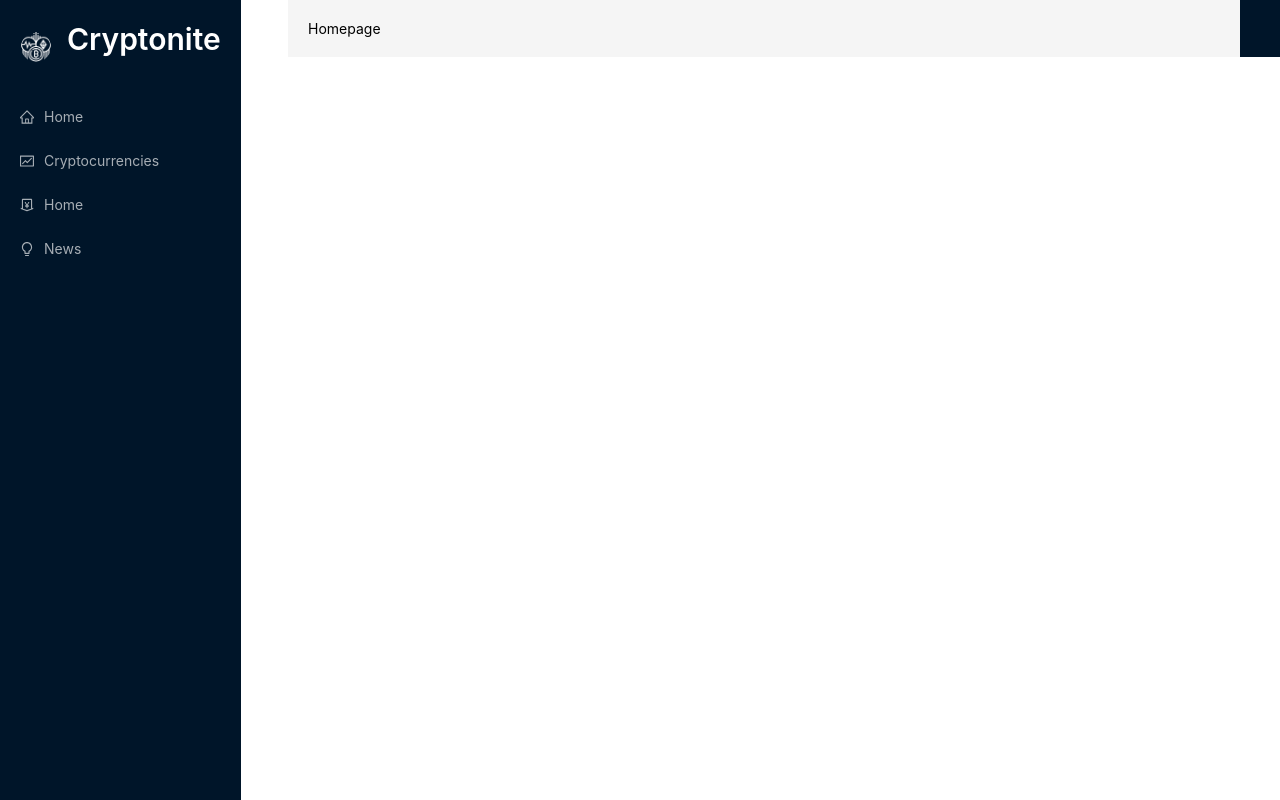
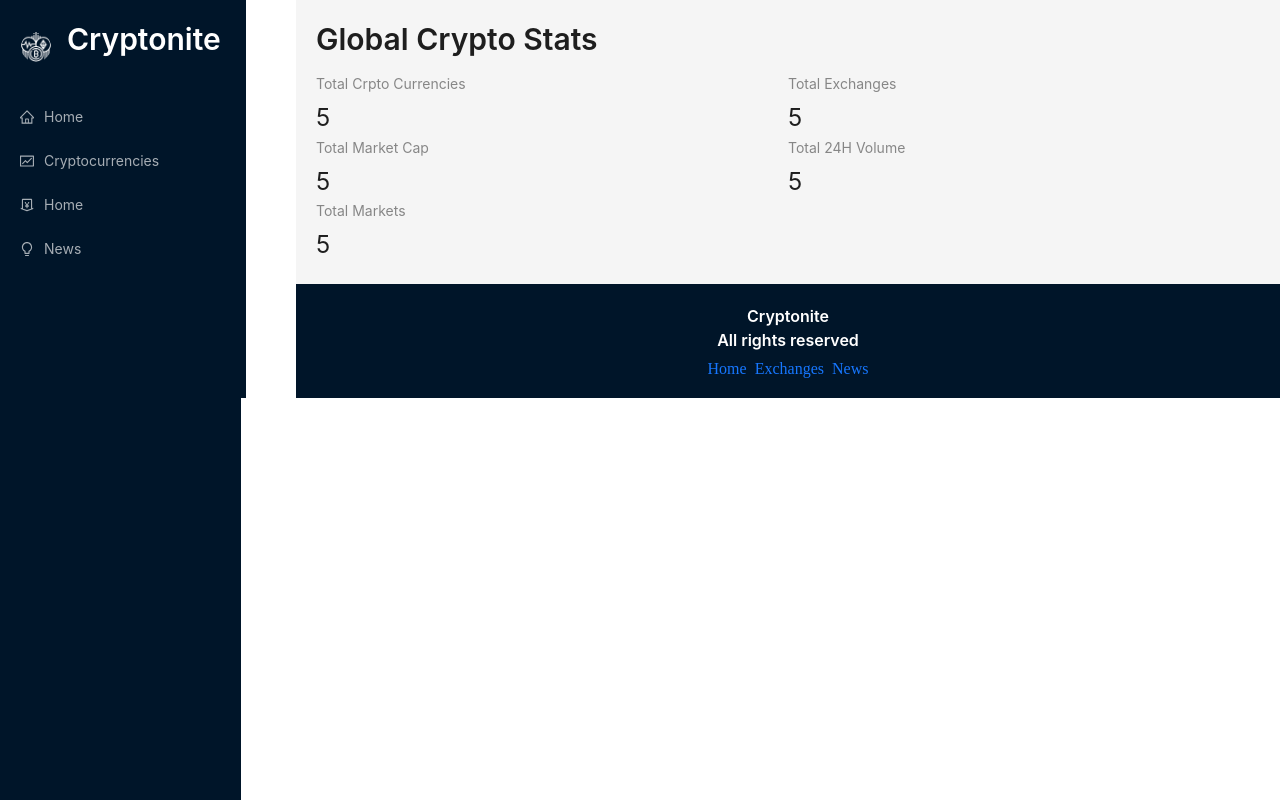
Before and after one commit to furkanevin/CryptoApp-Redux, a React (Create React App) app: page / in a window 1280 px wide. Built offline with nearby package versions, Linux system fonts and the light colour scheme.

Commit message:
redux update

```diff
--- a/src/App.js
+++ b/src/App.js
@@ -1,6 +1,6 @@
 import React from 'react';
 import { Routes, Route, Link } from 'react-router-dom';
-import { Layout, Typograghy, Space } from 'antd';
+import { Layout, Space, Typography } from 'antd';
 import {
   Navbar,
   Homepage,
@@ -29,8 +29,21 @@
             </Routes>
           </div>
         </Layout>
+        <div className="footer">
+          <Typography.Title
+            level={5}
+            style={{ color: 'white', textAlign: 'center' }}
+          >
+            Cryptonite <br />
+            All rights reserved
+          </Typography.Title>
+          <Space>
+            <Link to="/">Home</Link>
+            <Link to="/exchanges">Exchanges</Link>
+            <Link to="/news">News</Link>
+          </Space>
+        </div>
       </div>
-      <div className="footer"></div>
     </div>
   );
 };
--- /dev/null
+++ b/src/app/store.js
@@ -0,0 +1,5 @@
+const { configureStore } = require('@reduxjs/toolkit');
+
+export default configureStore({
+  reducer: {},
+});
--- a/src/index.js
+++ b/src/index.js
@@ -2,10 +2,14 @@
 import App from './App';
 import ReactDOM from 'react-dom';
 import { BrowserRouter } from 'react-router-dom';
+import { Provider } from 'react-redux';
+import store from './app/store';
 
 ReactDOM.render(
   <BrowserRouter>
-    <App />
+    <Provider store={store}>
+      <App />
+    </Provider>
   </BrowserRouter>,
   document.getElementById('root')
 );
--- a/src/pages/Homepage.jsx
+++ b/src/pages/Homepage.jsx
@@ -1,7 +1,33 @@
+import millify from 'millify';
 import React from 'react';
-
+import { Col, Row, Statistic, Typography } from 'antd';
+import { Link } from 'react-router-dom';
+const { Title } = Typography;
 const Homepage = () => {
-  return <div>Homepage</div>;
+  return (
+    <>
+      <Title level={2} className="heading">
+        Global Crypto Stats
+      </Title>
+      <Row>
+        <Col span={12}>
+          <Statistic title="Total Crpto Currencies" value={5} />
+        </Col>
+        <Col span={12}>
+          <Statistic title="Total Exchanges" value={5} />
+        </Col>
+        <Col span={12}>
+          <Statistic title="Total Market Cap" value={5} />
+        </Col>
+        <Col span={12}>
+          <Statistic title="Total 24H Volume" value={5} />
+        </Col>
+        <Col span={12}>
+          <Statistic title="Total Markets" value={5} />
+        </Col>
+      </Row>
+    </>
+  );
 };
 
 export default Homepage;
```
Also changed, not shown: src/services/cryptoApi.js (added, +17 -0 lines).
